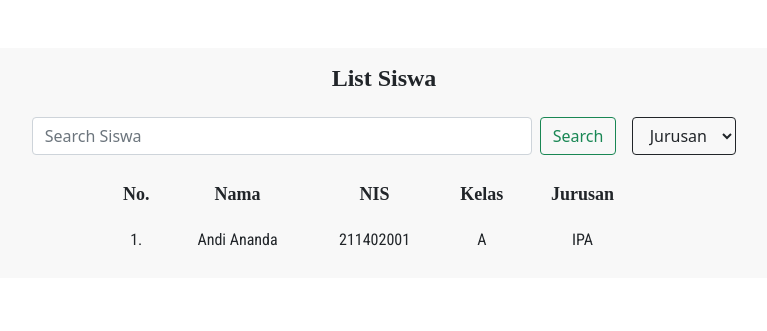
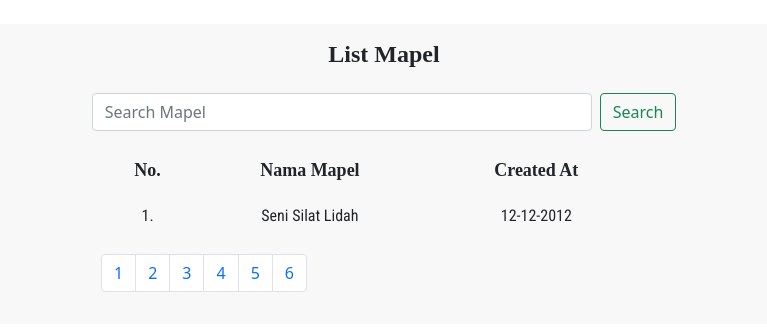
Before and after one commit to DzakiyDzakwan/Tugas-Besar-Promweb, a PHP site: page /index/mapel.html in a window 1280 px wide. Shown: the part 70-401 px from the top of the page, without its empty margins (266-1033 px from the left). Run offline with PHP 8.4, Linux system fonts and the light colour scheme; some libraries are stand-ins or nearby versions.

Commit message:
bro ini pagination -rizki sahat

```diff
--- a/index/mapel.html
+++ b/index/mapel.html
@@ -129,23 +129,18 @@
         </div>
       </div>
 
-    <div class="container my-5 px-4 py-3 table-data">
+    <div class="container my-4 px-4 py-3 table-data">
 
         <!--Data Table-->
 
         <div class="table-title">
-          <h4>List Siswa</h4>
+          <h4>List Mapel</h4>
         </div>
 
        <!--  Searchbar -->
         <form class="d-flex search my-3 mx-auto">
-          <input class="form-control me-2" type="search" placeholder="Search Siswa" aria-label="Search" name="search" autocomplete="off">
+          <input class="form-control me-2" type="search" placeholder="Search Mapel" aria-label="Search" name="search" autocomplete="off">
           <button class="btn btn-outline-success" type="submit">Search</button>
-          <select class="btn ms-3 btn-outline-dark" name="" id="">
-            <option value="">Jurusan</option>
-            <option value="">IPA</option>
-            <option value="">IPS</option>
-          </select>
         </form>
 
         <div class="container-fluid mt-3">
@@ -153,20 +148,16 @@
 
             <tr class="thead">
               <td class="table-header">No. </td>
-              <td class="table-header">Nama</td>
-              <td class="table-header">NIS</td>
-              <td class="table-header">Kelas</td>
-              <td class="table-header">Jurusan</td>
+              <td class="table-header">Nama Mapel</td>
+              <td class="table-header">Created At</td>
               <!-- <td class="table-header">Action</td> -->
 
             </tr>
 
             <tr class="tbody">
               <td class="table-body">1.</td>
-              <td class="table-body">Andi Ananda</td>
-              <td class="table-body">211402001</td>
-              <td class="table-body">A</td>
-              <td class="table-body">IPA</td>
+              <td class="table-body">Seni Silat Lidah</td>
+              <td class="table-body">12-12-2012</td>
              <!--  <td>
                 <a href="" class="btn btn-success">Edit</a>
                 <a href="" class="btn btn-danger">Delete</a>
@@ -175,6 +166,22 @@
 
           </table>
         </div>
+
+
+        <!-- pagination -->
+        <div class="my-3">
+          <nav aria-label="Page navigation example" class="mx-auto new_pagination">
+              <ul class="pagination justify-content-start">
+                <li class="page-item"><a class="page-link" href="#">1</a></li>
+                <li class="page-item"><a class="page-link" href="#">2</a></li>
+                <li class="page-item"><a class="page-link" href="#">3</a></li>
+                <li class="page-item"><a class="page-link" href="#">4</a></li>
+                <li class="page-item"><a class="page-link" href="#">5</a></li>
+                <li class="page-item"><a class="page-link" href="#">6</a></li>
+              </ul>
+          </nav>
+        </div>
+
 
     </div>
 
--- a/style/template.css
+++ b/style/template.css
@@ -75,3 +75,8 @@ th, td {
 .table-data .table-body {
     font-family: 'Roboto Condensed', sans-serif;;
 }
+
+/* pagination style */
+.new_pagination{
+    width: 50%;
+}
```
Also changed, not shown: index/guru.html (+17 -1 lines), index/kelas.html (+18 -2 lines), index/siswa.html (+17 -1 lines), index/user.html (+17 -1 lines).
